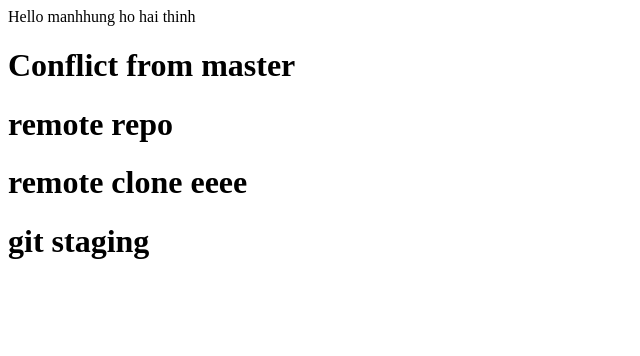
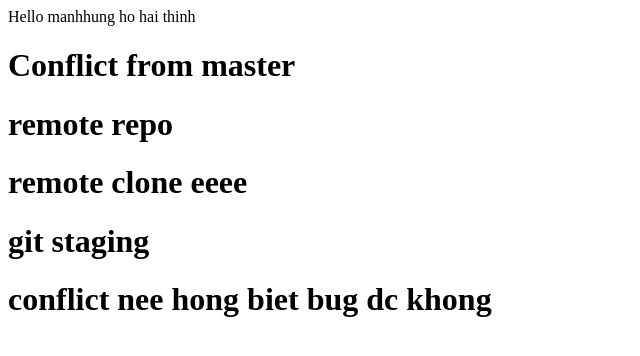
Before and after one commit to hodangmanhhung/name, a plain HTML site: page index.html in a window 1280 px wide. Shown: the whole page, without its empty margins (0-640 px from the left). Drawn offline with Linux system fonts and the light colour scheme.

Commit message:
moidoi duoi local

```diff
--- a/index.html
+++ b/index.html
@@ -15,6 +15,7 @@ hai thinh
 <h1> remote clone eeee</h1>
 <h1> git staging
 </h1>
+<h1> conflict nee hong biet bug dc khong</h1>
 
 </body>
 </html>
```
